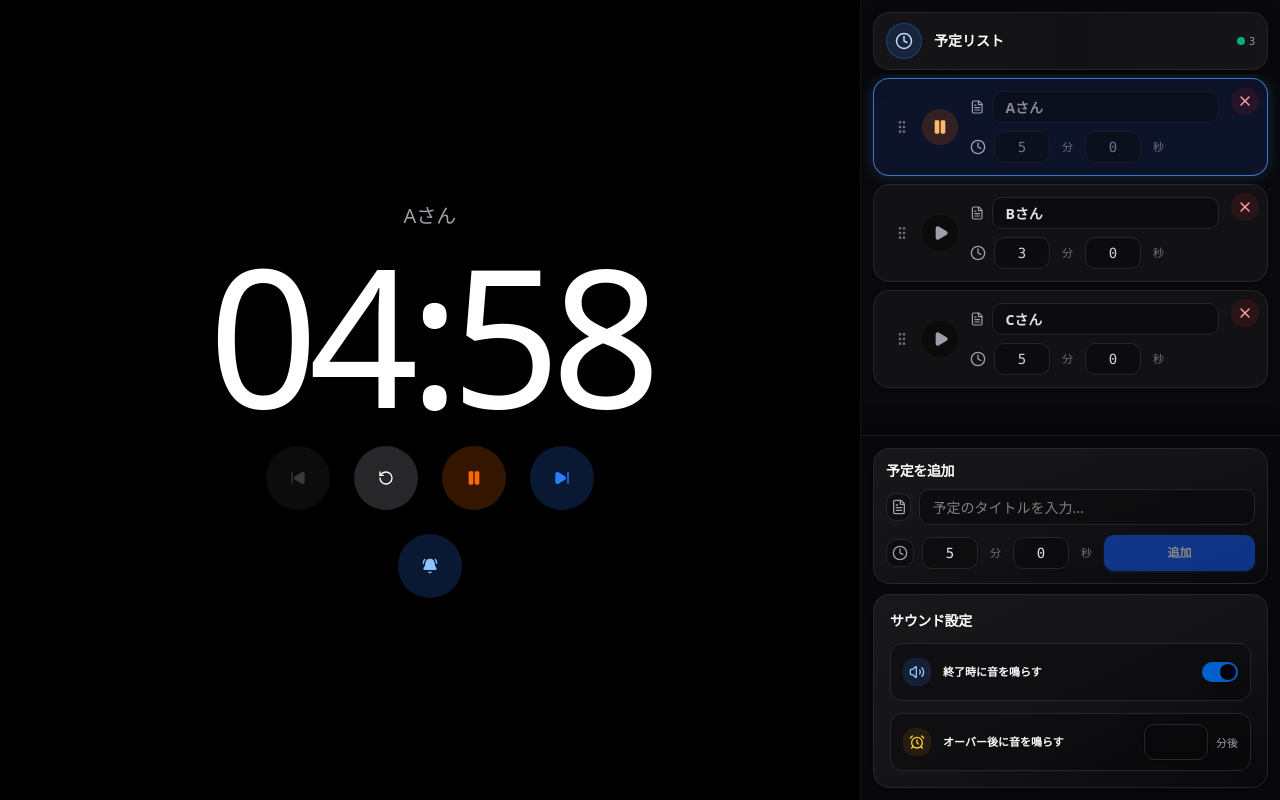
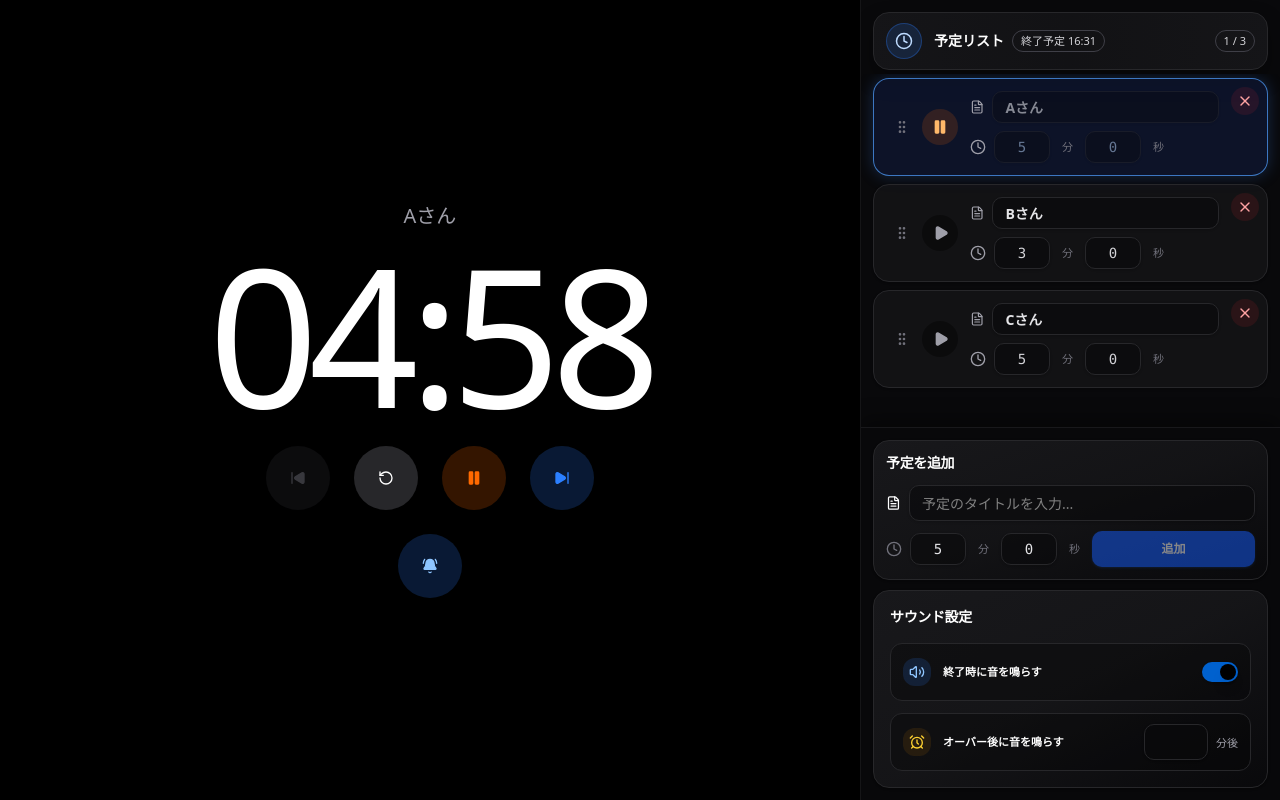
Before and after one commit to ttrabbits/meeting-timer, a React (Vite) app: page / in a window 1280 px wide. Both pictures are taken after a click on the button 473 px from the left and 478 px from the top of the page. Built offline with nearby package versions, Linux system fonts and the light colour scheme.

Commit message:
feat: add estimated end time display in AgendaManager and related tests

```diff
--- a/src/App.tsx
+++ b/src/App.tsx
@@ -4,6 +4,7 @@ import { TimerControls } from './components/TimerControls';
 import { AgendaManager } from './components/AgendaManager';
 import { Button } from '@/components/ui/button';
 import { BellRing } from 'lucide-react';
+import { formatWallTime } from './utils/timeFormat';
 
 const DEFAULT_AGENDA = [
   { id: '1', title: 'Aさん', durationSeconds: 5 * 60 },
@@ -33,6 +34,16 @@ function App() {
 
   const hasPrev = currentIndex > 0;
   const hasMore = currentIndex < agenda.length - 1;
+  const totalRemainingSeconds = isRunning
+    ? Math.max(0, remainingSeconds) +
+      agenda
+        .slice(currentIndex + 1)
+        .reduce((acc, item) => acc + item.durationSeconds, 0)
+    : null;
+  const estimatedEndTime =
+    totalRemainingSeconds != null
+      ? formatWallTime(new Date(Date.now() + totalRemainingSeconds * 1000))
+      : null;
 
   return (
     <main className="flex h-screen bg-black text-white overflow-hidden font-sans">
@@ -83,6 +94,7 @@ function App() {
           onSoundToggle={setSoundEnabled}
           overtimeReminderMinutes={overtimeReminderMinutes}
           onOvertimeReminderChange={setOvertimeReminderMinutes}
+          estimatedEndTime={estimatedEndTime}
         />
       </div>
     </main>
--- a/src/components/AgendaManager.tsx
+++ b/src/components/AgendaManager.tsx
@@ -18,6 +18,7 @@ type AgendaManagerProps = {
   onSoundToggle: (enabled: boolean) => void;
   overtimeReminderMinutes: number | null;
   onOvertimeReminderChange: (minutes: number | null) => void;
+  estimatedEndTime?: string | null;
 };
 
 export const AgendaManager: React.FC<AgendaManagerProps> = ({
@@ -32,6 +33,7 @@ export const AgendaManager: React.FC<AgendaManagerProps> = ({
   onSoundToggle,
   overtimeReminderMinutes,
   onOvertimeReminderChange,
+  estimatedEndTime,
 }) => {
   const [newTitle, setNewTitle] = useState('');
   const [newMinutes, setNewMinutes] = useState(5);
@@ -99,13 +101,27 @@ export const AgendaManager: React.FC<AgendaManagerProps> = ({
             <div className="h-9 w-9 rounded-full bg-blue-500/15 border border-blue-500/30 flex items-center justify-center">
               <Clock className="h-4.5 w-4.5 text-blue-200" />
             </div>
-            <p className="text-sm font-semibold text-white leading-tight">
-              予定リスト
-            </p>
+            <div className="flex items-center gap-2">
+              <p className="text-sm font-semibold text-white leading-tight">
+                予定リスト
+              </p>
+              {isRunning && estimatedEndTime ? (
+                <span className="text-[11px] text-zinc-300 border border-zinc-700 rounded-full px-2 py-0.5">
+                  終了予定 {estimatedEndTime}
+                </span>
+              ) : null}
+            </div>
           </div>
-          <div className="flex items-center gap-1 text-[10px] text-zinc-400">
-            <span className="h-2 w-2 rounded-full bg-emerald-400/80 inline-block" />
-            <span>{agenda.length}</span>
+          <div className="flex items-center gap-2 text-[10px] text-zinc-400">
+            {agenda.length > 0 ? (
+              <span className="text-[11px] text-zinc-300 border border-zinc-700 rounded-full px-2 py-0.5">
+                {currentIndex + 1} / {agenda.length}
+              </span>
+            ) : (
+              <span className="text-[11px] text-zinc-500 border border-zinc-800 rounded-full px-2 py-0.5">
+                0 / 0
+              </span>
+            )}
           </div>
         </div>
       </div>
--- a/src/components/agenda/AgendaAddForm.tsx
+++ b/src/components/agenda/AgendaAddForm.tsx
@@ -34,16 +34,14 @@ export const AgendaAddForm: React.FC<AgendaAddFormProps> = ({
       <CardHeader className="pb-0 flex flex-row items-center justify-between space-y-0 px-3 pt-3">
         <CardTitle className="text-sm text-white">予定を追加</CardTitle>
       </CardHeader>
-      <CardContent className="pt-2 px-3 pb-3 space-y-2.5">
+      <CardContent className="pt-3 px-3 pb-3 space-y-2.5">
         <form
           onSubmit={handleSubmit}
           className="space-y-2.5"
           data-testid="agenda-add-form"
         >
           <div className="flex items-center gap-2">
-            <div className="h-7 w-7 rounded-md bg-black/30 border border-zinc-800 flex items-center justify-center text-zinc-400">
-              <FileText className="h-4 w-4" />
-            </div>
+            <FileText className="h-4 w-4" />
             <Input
               placeholder="予定のタイトルを入力..."
               className="h-9 text-sm bg-zinc-950/60 border border-zinc-800 focus-visible:ring-1 focus-visible:ring-blue-500/50"
@@ -55,9 +53,7 @@ export const AgendaAddForm: React.FC<AgendaAddFormProps> = ({
           </div>
           <div className="flex items-center gap-2">
             <div className="inline-flex items-center gap-2 text-[11px] text-zinc-500">
-              <div className="h-7 w-7 rounded-md bg-black/30 border border-zinc-800 flex items-center justify-center text-zinc-400">
-                <Clock className="h-4 w-4" />
-              </div>
+              <Clock className="h-4 w-4" />
               <Input
                 type="number"
                 min="0"
--- a/src/components/agenda/AgendaSettings.tsx
+++ b/src/components/agenda/AgendaSettings.tsx
@@ -23,7 +23,7 @@ export const AgendaSettings: React.FC<AgendaSettingsProps> = ({
       <CardHeader className="pb-1 px-4 pt-4">
         <CardTitle className="text-sm text-white">サウンド設定</CardTitle>
       </CardHeader>
-      <CardContent className="pt-2 pb-4 px-4 space-y-3">
+      <CardContent className="pt-3 pb-4 px-4 space-y-3">
         <div className="flex items-center justify-between rounded-lg border border-zinc-800 bg-black/30 px-3 py-2.5">
           <div className="flex items-center gap-3">
             <div
```
Also changed, not shown: 1 other file (tests, documents, lock files or other folders).
